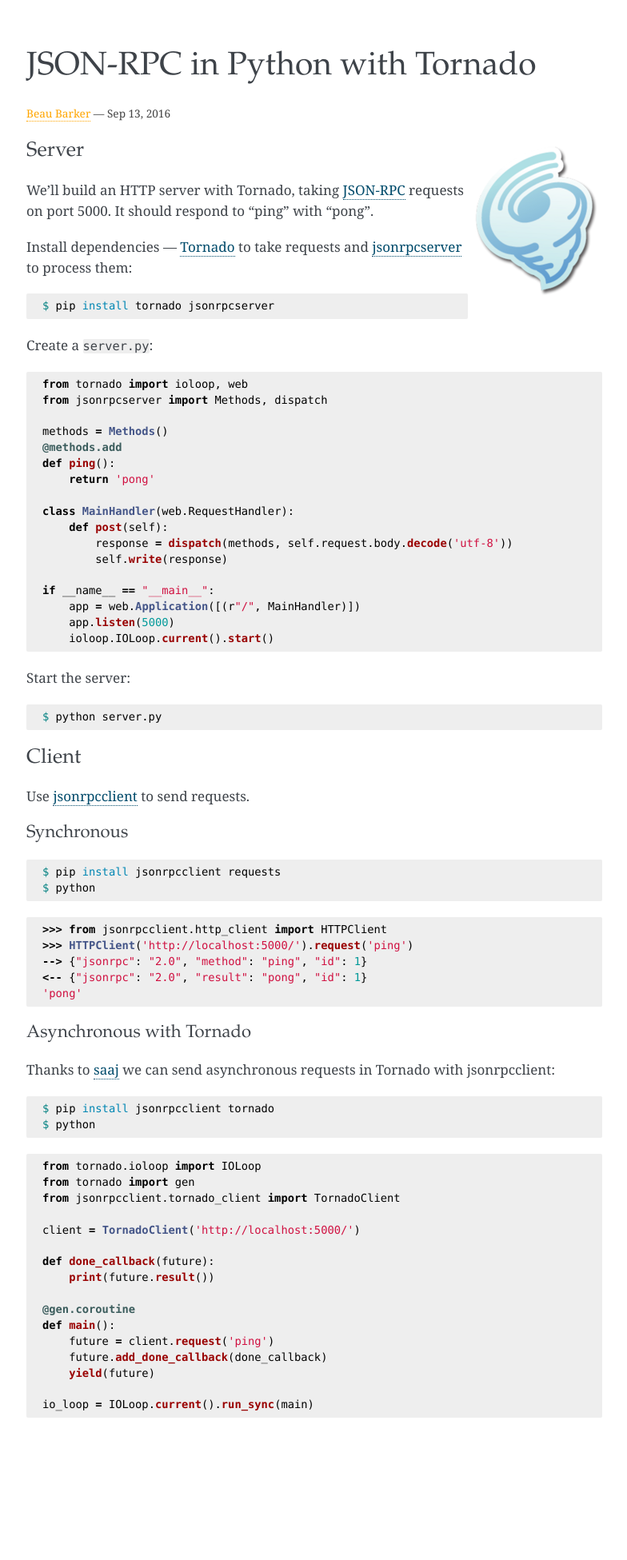
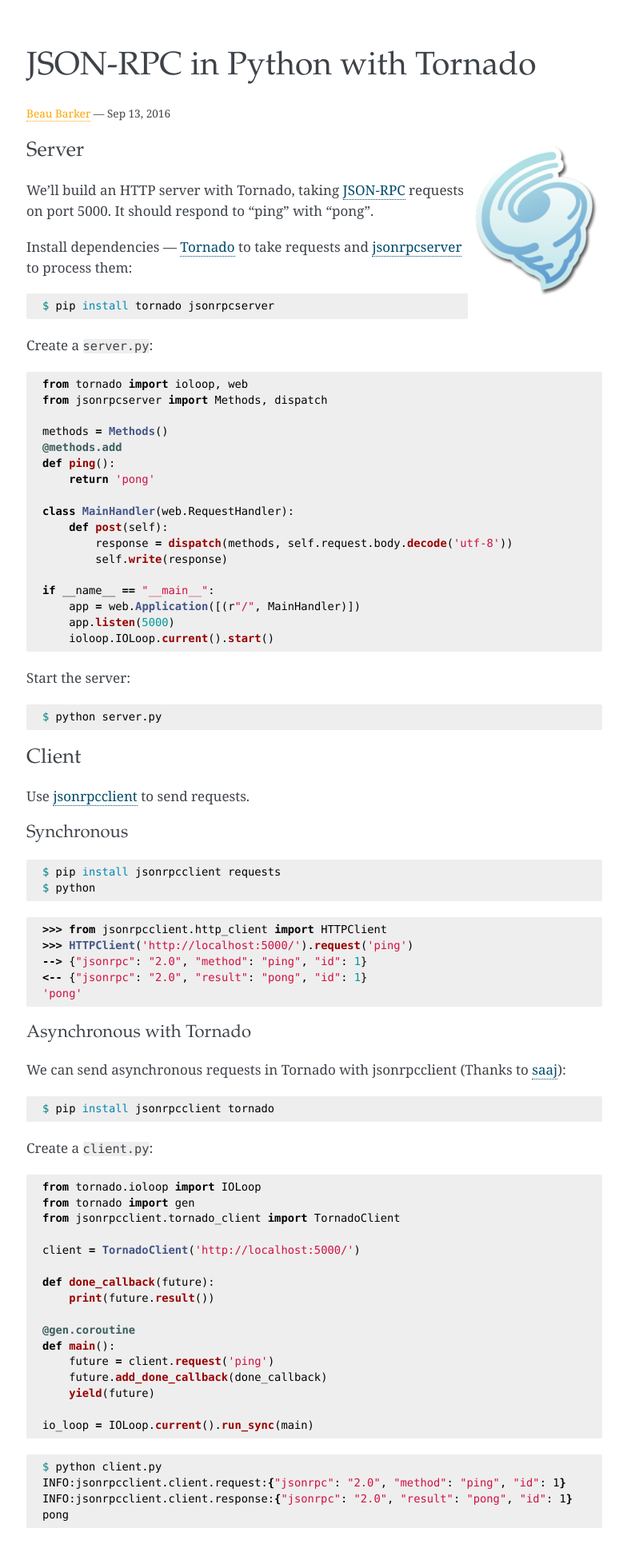
Before and after one commit to explodinglabs/explodinglabs.github.io, a Jekyll site: the page built from _jsonrpc/tornado.markdown, in a window 1280 px wide. Shown: the whole page at 80% size, without its empty margins (247-1031 px from the left). Built offline with Jekyll 4.4.1, drawn with Linux system fonts in a browser that asks for light colours; comment, search, counter and statistics services are not loaded; before the commit the page ends 1813 px from its top, so only the background shows below that.

Commit message:
Update tornado doc

````diff
--- a/_jsonrpc/tornado.markdown
+++ b/_jsonrpc/tornado.markdown
@@ -70,13 +70,14 @@
 
 Asynchronous with Tornado
 -------------------------
-Thanks to [saaj](https://github.com/saaj/) we can send asynchronous requests in
-Tornado with jsonrpcclient:
+We can send asynchronous requests in Tornado with jsonrpcclient (Thanks to
+[saaj](https://github.com/saaj/)):
 
 ```shell
 $ pip install jsonrpcclient tornado
-$ python
 ```
+Create a `client.py`:
+
 ```python
 from tornado.ioloop import IOLoop
 from tornado import gen
@@ -95,3 +96,10 @@
 
 io_loop = IOLoop.current().run_sync(main)
 ```
+
+```shell
+$ python client.py
+INFO:jsonrpcclient.client.request:{"jsonrpc": "2.0", "method": "ping", "id": 1}
+INFO:jsonrpcclient.client.response:{"jsonrpc": "2.0", "result": "pong", "id": 1}
+pong
+```
````
